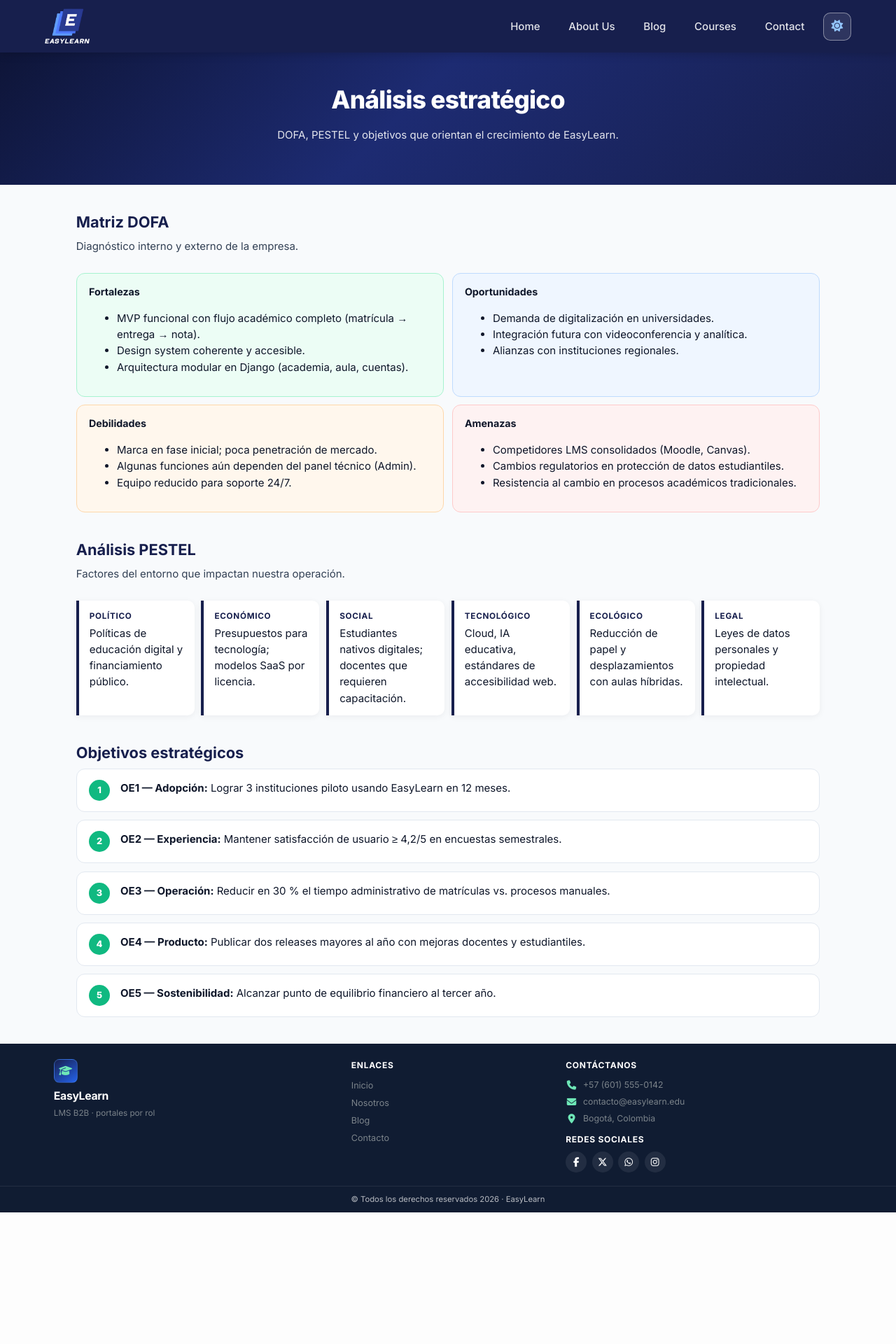
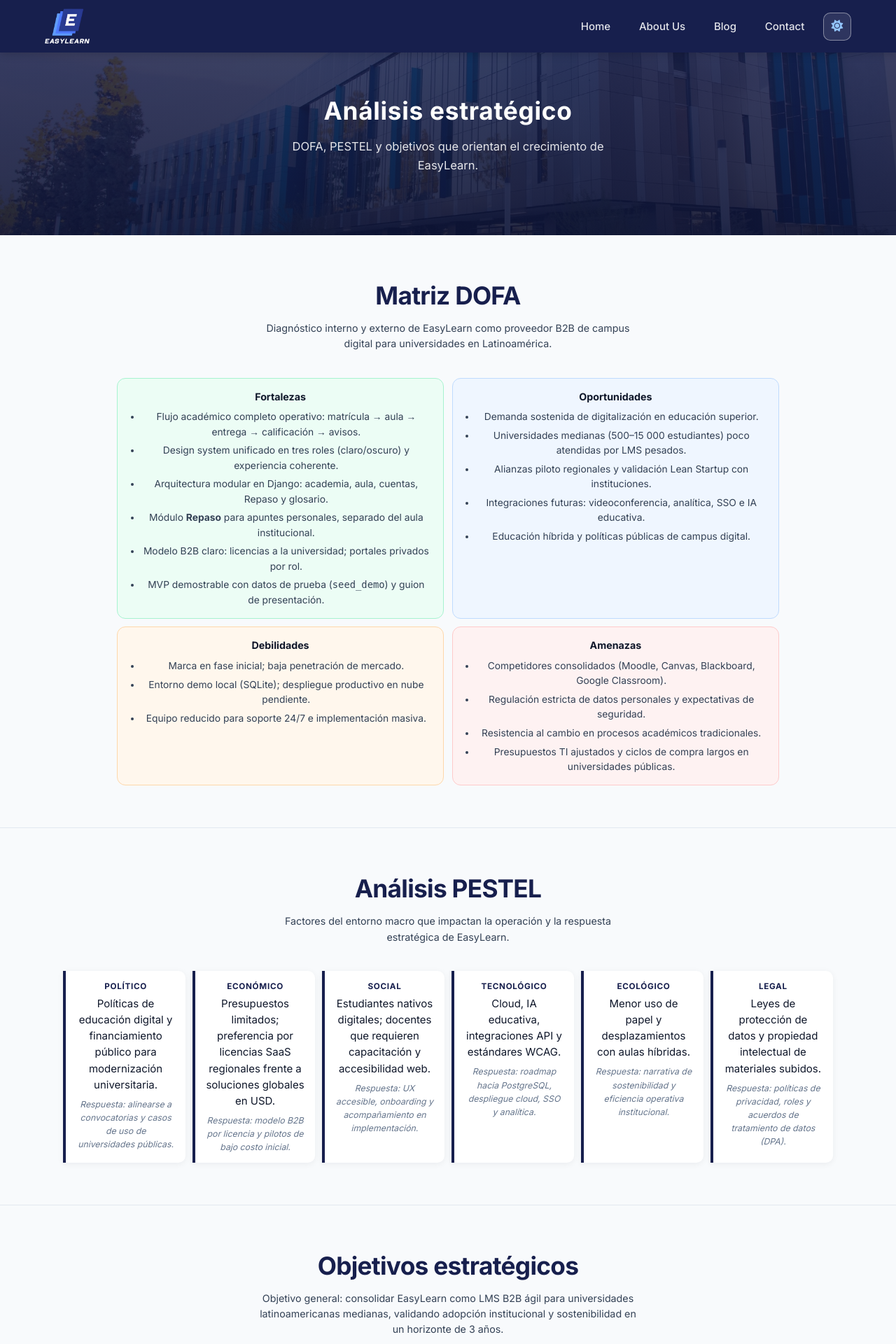
Before and after one commit to Juanp8al/Easy-learn-design-system, a Django app: page /estrategia/ in a window 1280 px wide. Shown: the top 1920 px of the page at 70% size. Before the commit the page ends 1732 px from the top, so only its background shows below. Run offline with Django 4.2, Linux system fonts and the light colour scheme; parts of the project's set-up code (start-up, migrations or seed data) failed here and were passed over; some libraries are stand-ins or nearby versions.

Commit message:
Se elimino courses

```diff
--- a/static/easylearn/css/sitio-publico.css
+++ b/static/easylearn/css/sitio-publico.css
@@ -450,6 +450,52 @@ body.sitio-nav-open {
   letter-spacing: 0.06em;
   color: var(--ds-blue-900, #171f4d);
   margin-bottom: 0.25rem;
+}
+
+.sitio-pestel__note {
+  display: block;
+  margin-top: 0.45rem;
+  font-size: 0.82rem;
+  color: var(--neutral-muted, #64748b);
+  font-style: italic;
+}
+
+.sitio-objectives__meta {
+  display: block;
+  margin-top: 0.35rem;
+  font-size: 0.82rem;
+  color: var(--neutral-muted, #64748b);
+  font-weight: 500;
+}
+
+/* Home · resumen estratégico */
+.el-home-estrategia-cta {
+  text-align: center;
+  margin: 0.5rem 0 0;
+}
+
+.el-home-estrategia-links {
+  display: flex;
+  flex-wrap: wrap;
+  gap: 0.5rem;
+  justify-content: center;
+  margin-top: 1rem;
+}
+
+.el-home-estrategia-links a {
+  font-size: 0.88rem;
+  font-weight: 600;
+  color: var(--ds-blue-900, #171f4d);
+  text-decoration: none;
+  padding: 0.35rem 0.75rem;
+  border-radius: 999px;
+  border: 1px solid var(--neutral-border, #e2e8f0);
+  background: #fff;
+}
+
+.el-home-estrategia-links a:hover {
+  border-color: var(--cta-primary, #10b981);
+  color: var(--cta-primary, #10b981);
 }
 
 .sitio-objectives {
@@ -2242,6 +2288,17 @@ html:has(.el-sitio-page) {
     0 20px 48px rgb(23 31 77 / 0.08);
   box-sizing: border-box;
   overflow: hidden;
+}
+
+.el-sitio-blog__main {
+  display: flex;
+  flex-direction: column;
+  gap: 2.5rem;
+}
+
+.el-sitio-blog__post + .el-sitio-blog__post {
+  padding-top: 2rem;
+  border-top: 1px solid var(--neutral-border, #e2e8f0);
 }
 
 .el-sitio-blog__post {
--- a/templates/easylearn/sitio/base.html
+++ b/templates/easylearn/sitio/base.html
@@ -53,9 +53,6 @@
           </li>
           <li>
             <a href="{% url 'site_innovacion' %}"{% if sitio_nav == 'blog' %} class="is-active"{% endif %}>Blog</a>
-          </li>
-          <li>
-            <a href="{% url 'site_producto' %}"{% if sitio_nav == 'courses' %} class="is-active"{% endif %}>Courses</a>
           </li>
           <li>
             <a href="{% url 'site_contacto' %}"{% if sitio_nav == 'contacto' %} class="is-active"{% endif %}>Contact</a>
--- a/templates/easylearn/sitio/estrategia.html
+++ b/templates/easylearn/sitio/estrategia.html
@@ -3,73 +3,8 @@
 {% block sitio_title %}Estrategia{% endblock %}
 
 {% block sitio_content %}
-<section class="sitio-hero sitio-hero--compact">
-  <div class="sitio-hero__inner">
-    <h1>An&aacute;lisis estrat&eacute;gico</h1>
-    <p>DOFA, PESTEL y objetivos que orientan el crecimiento de EasyLearn.</p>
-  </div>
-</section>
-
-<section class="sitio-section">
-  <h2>Matriz DOFA</h2>
-  <p class="sitio-section__lead">Diagn&oacute;stico interno y externo de la empresa.</p>
-  <div class="sitio-dofa">
-    <article class="sitio-dofa__q sitio-dofa__q--f">
-      <h3>Fortalezas</h3>
-      <ul>
-        <li>MVP funcional con flujo acad&eacute;mico completo (matr&iacute;cula &rarr; entrega &rarr; nota).</li>
-        <li>Design system coherente y accesible.</li>
-        <li>Arquitectura modular en Django (academia, aula, cuentas).</li>
-      </ul>
-    </article>
-    <article class="sitio-dofa__q sitio-dofa__q--o">
-      <h3>Oportunidades</h3>
-      <ul>
-        <li>Demanda de digitalizaci&oacute;n en universidades.</li>
-        <li>Integraci&oacute;n futura con videoconferencia y anal&iacute;tica.</li>
-        <li>Alianzas con instituciones regionales.</li>
-      </ul>
-    </article>
-    <article class="sitio-dofa__q sitio-dofa__q--d">
-      <h3>Debilidades</h3>
-      <ul>
-        <li>Marca en fase inicial; poca penetraci&oacute;n de mercado.</li>
-        <li>Algunas funciones a&uacute;n dependen del panel t&eacute;cnico (Admin).</li>
-        <li>Equipo reducido para soporte 24/7.</li>
-      </ul>
-    </article>
-    <article class="sitio-dofa__q sitio-dofa__q--a">
-      <h3>Amenazas</h3>
-      <ul>
-        <li>Competidores LMS consolidados (Moodle, Canvas).</li>
-        <li>Cambios regulatorios en protecci&oacute;n de datos estudiantiles.</li>
-        <li>Resistencia al cambio en procesos acad&eacute;micos tradicionales.</li>
-      </ul>
-    </article>
-  </div>
-</section>
-
-<section class="sitio-section" style="padding-top:0;">
-  <h2>An&aacute;lisis PESTEL</h2>
-  <p class="sitio-section__lead">Factores del entorno que impactan nuestra operaci&oacute;n.</p>
-  <div class="sitio-pestel">
-    <div class="sitio-pestel__item"><strong>Pol&iacute;tico</strong> Pol&iacute;ticas de educaci&oacute;n digital y financiamiento p&uacute;blico.</div>
-    <div class="sitio-pestel__item"><strong>Econ&oacute;mico</strong> Presupuestos para tecnolog&iacute;a; modelos SaaS por licencia.</div>
-    <div class="sitio-pestel__item"><strong>Social</strong> Estudiantes nativos digitales; docentes que requieren capacitaci&oacute;n.</div>
-    <div class="sitio-pestel__item"><strong>Tecnol&oacute;gico</strong> Cloud, IA educativa, est&aacute;ndares de accesibilidad web.</div>
-    <div class="sitio-pestel__item"><strong>Ecol&oacute;gico</strong> Reducci&oacute;n de papel y desplazamientos con aulas h&iacute;bridas.</div>
-    <div class="sitio-pestel__item"><strong>Legal</strong> Leyes de datos personales y propiedad intelectual.</div>
-  </div>
-</section>
-
-<section class="sitio-section" style="padding-top:0;">
-  <h2>Objetivos estrat&eacute;gicos</h2>
-  <ol class="sitio-objectives">
-    <li><div><strong>OE1 &mdash; Adopci&oacute;n:</strong> Lograr 3 instituciones piloto usando EasyLearn en 12 meses.</div></li>
-    <li><div><strong>OE2 &mdash; Experiencia:</strong> Mantener satisfacci&oacute;n de usuario &ge; 4,2/5 en encuestas semestrales.</div></li>
-    <li><div><strong>OE3 &mdash; Operaci&oacute;n:</strong> Reducir en 30 % el tiempo administrativo de matr&iacute;culas vs. procesos manuales.</div></li>
-    <li><div><strong>OE4 &mdash; Producto:</strong> Publicar dos releases mayores al a&ntilde;o con mejoras docentes y estudiantiles.</div></li>
-    <li><div><strong>OE5 &mdash; Sostenibilidad:</strong> Alcanzar punto de equilibrio financiero al tercer a&ntilde;o.</div></li>
-  </ol>
-</section>
+<div class="el-sitio-page">
+  {% include "easylearn/sitio/includes/page_banner.html" with banner_title="An&aacute;lisis estrat&eacute;gico" banner_lead="DOFA, PESTEL y objetivos que orientan el crecimiento de EasyLearn." %}
+  {% include "easylearn/sitio/includes/estrategia_analisis.html" %}
+</div>
 {% endblock %}
--- /dev/null
+++ b/templates/easylearn/sitio/includes/estrategia_analisis.html
@@ -0,0 +1,143 @@
+{# Análisis estratégico: DOFA, PESTEL y objetivos (reutilizable en Blog y /estrategia/) #}
+
+<section class="el-sitio-section" id="estrategia-dofa" aria-labelledby="estrategia-dofa-title">
+  <div class="el-sitio-section__inner">
+    <h2 id="estrategia-dofa-title" class="el-home-section-title">Matriz DOFA</h2>
+    <p class="el-home-section-lead">
+      Diagn&oacute;stico interno y externo de EasyLearn como proveedor B2B de campus digital para universidades en Latinoam&eacute;rica.
+    </p>
+    <div class="sitio-dofa">
+      <article class="sitio-dofa__q sitio-dofa__q--f">
+        <h3>Fortalezas</h3>
+        <ul class="el-sitio-list">
+          <li>Flujo acad&eacute;mico completo operativo: matr&iacute;cula &rarr; aula &rarr; entrega &rarr; calificaci&oacute;n &rarr; avisos.</li>
+          <li>Design system unificado en tres roles (claro/oscuro) y experiencia coherente.</li>
+          <li>Arquitectura modular en Django: academia, aula, cuentas, Repaso y glosario.</li>
+          <li>M&oacute;dulo <strong>Repaso</strong> para apuntes personales, separado del aula institucional.</li>
+          <li>Modelo B2B claro: licencias a la universidad; portales privados por rol.</li>
+          <li>MVP demostrable con datos de prueba (<code>seed_demo</code>) y guion de presentaci&oacute;n.</li>
+        </ul>
+      </article>
+      <article class="sitio-dofa__q sitio-dofa__q--o">
+        <h3>Oportunidades</h3>
+        <ul class="el-sitio-list">
+          <li>Demanda sostenida de digitalizaci&oacute;n en educaci&oacute;n superior.</li>
+          <li>Universidades medianas (500&ndash;15&nbsp;000 estudiantes) poco atendidas por LMS pesados.</li>
+          <li>Alianzas piloto regionales y validaci&oacute;n Lean Startup con instituciones.</li>
+          <li>Integraciones futuras: videoconferencia, anal&iacute;tica, SSO e IA educativa.</li>
+          <li>Educaci&oacute;n h&iacute;brida y pol&iacute;ticas p&uacute;blicas de campus digital.</li>
+        </ul>
+      </article>
+      <article class="sitio-dofa__q sitio-dofa__q--d">
+        <h3>Debilidades</h3>
+        <ul class="el-sitio-list">
+          <li>Marca en fase inicial; baja penetraci&oacute;n de mercado.</li>
+          <li>Entorno demo local (SQLite); despliegue productivo en nube pendiente.</li>
+          <li>Equipo reducido para soporte 24/7 e implementaci&oacute;n masiva.</li>
+        </ul>
+      </article>
+      <article class="sitio-dofa__q sitio-dofa__q--a">
+        <h3>Amenazas</h3>
+        <ul class="el-sitio-list">
+          <li>Competidores consolidados (Moodle, Canvas, Blackboard, Google Classroom).</li>
+          <li>Regulaci&oacute;n estricta de datos personales y expectativas de seguridad.</li>
+          <li>Resistencia al cambio en procesos acad&eacute;micos tradicionales.</li>
+          <li>Presupuestos TI ajustados y ciclos de compra largos en universidades p&uacute;blicas.</li>
+        </ul>
+      </article>
+    </div>
+  </div>
+</section>
+
+<section class="el-sitio-section el-sitio-section--alt" id="estrategia-pestel" aria-labelledby="estrategia-pestel-title">
+  <div class="el-sitio-section__inner">
+    <h2 id="estrategia-pestel-title" class="el-home-section-title">An&aacute;lisis PESTEL</h2>
+    <p class="el-home-section-lead">Factores del entorno macro que impactan la operaci&oacute;n y la respuesta estrat&eacute;gica de EasyLearn.</p>
+    <div class="sitio-pestel">
+      <div class="sitio-pestel__item">
+        <strong>Pol&iacute;tico</strong>
+        Pol&iacute;ticas de educaci&oacute;n digital y financiamiento p&uacute;blico para modernizaci&oacute;n universitaria.
+        <span class="sitio-pestel__note">Respuesta: alinearse a convocatorias y casos de uso de universidades p&uacute;blicas.</span>
+      </div>
+      <div class="sitio-pestel__item">
+        <strong>Econ&oacute;mico</strong>
+        Presupuestos limitados; preferencia por licencias SaaS regionales frente a soluciones globales en USD.
+        <span class="sitio-pestel__note">Respuesta: modelo B2B por licencia y pilotos de bajo costo inicial.</span>
+      </div>
+      <div class="sitio-pestel__item">
+        <strong>Social</strong>
+        Estudiantes nativos digitales; docentes que requieren capacitaci&oacute;n y accesibilidad web.
+        <span class="sitio-pestel__note">Respuesta: UX accesible, onboarding y acompa&ntilde;amiento en implementaci&oacute;n.</span>
+      </div>
+      <div class="sitio-pestel__item">
+        <strong>Tecnol&oacute;gico</strong>
+        Cloud, IA educativa, integraciones API y est&aacute;ndares WCAG.
+        <span class="sitio-pestel__note">Respuesta: roadmap hacia PostgreSQL, despliegue cloud, SSO y anal&iacute;tica.</span>
+      </div>
+      <div class="sitio-pestel__item">
+        <strong>Ecol&oacute;gico</strong>
+        Menor uso de papel y desplazamientos con aulas h&iacute;bridas.
+        <span class="sitio-pestel__note">Respuesta: narrativa de sostenibilidad y eficiencia operativa institucional.</span>
+      </div>
+      <div class="sitio-pestel__item">
+        <strong>Legal</strong>
+        Leyes de protecci&oacute;n de datos y propiedad intelectual de materiales subidos.
+        <span class="sitio-pestel__note">Respuesta: pol&iacute;ticas de privacidad, roles y acuerdos de tratamiento de datos (DPA).</span>
+      </div>
+    </div>
+  </div>
+</section>
+
+<section class="el-sitio-section" id="estrategia-objetivos" aria-labelledby="estrategia-objetivos-title">
+  <div class="el-sitio-section__inner">
+    <h2 id="estrategia-objetivos-title" class="el-home-section-title">Objetivos estrat&eacute;gicos</h2>
+    <p class="el-home-section-lead">
+      Objetivo general: consolidar EasyLearn como LMS B2B &aacute;gil para universidades latinoamericanas medianas,
+      validando adopci&oacute;n institucional y sostenibilidad en un horizonte de 3 a&ntilde;os.
+    </p>
+    <ol class="sitio-objectives">
+      <li>
+        <div>
+          <strong>OE1 &mdash; Adopci&oacute;n comercial:</strong> Obtener 3 instituciones piloto con flujo completo en producci&oacute;n.
+          <span class="sitio-objectives__meta">KPI: universidades activas &middot; Plazo: 12 meses</span>
+        </div>
+      </li>
+      <li>
+        <div>
+          <strong>OE2 &mdash; Experiencia de usuario:</strong> Mantener satisfacci&oacute;n &ge; 4,2/5 en encuestas semestrales por rol.
+          <span class="sitio-objectives__meta">KPI: encuesta 1&ndash;5 &middot; Plazo: semestral</span>
+        </div>
+      </li>
+      <li>
+        <div>
+          <strong>OE3 &mdash; Eficiencia operativa:</strong> Reducir en 30&nbsp;% el tiempo administrativo de matr&iacute;culas vs. procesos manuales.
+          <span class="sitio-objectives__meta">KPI: horas por proceso &middot; Plazo: 18 meses</span>
+        </div>
+      </li>
+      <li>
+        <div>
+          <strong>OE4 &mdash; Evoluci&oacute;n de producto:</strong> Publicar 2 releases mayores al a&ntilde;o; cerrar brechas del MVP (foros, CRUD docente, cloud).
+          <span class="sitio-objectives__meta">KPI: releases y % gesti&oacute;n sin Admin &middot; Plazo: 24 meses</span>
+        </div>
+      </li>
+      <li>
+        <div>
+          <strong>OE5 &mdash; Sostenibilidad financiera:</strong> Alcanzar punto de equilibrio entre licencias y costos operativos.
+          <span class="sitio-objectives__meta">KPI: break-even &middot; Plazo: a&ntilde;o 3</span>
+        </div>
+      </li>
+      <li>
+        <div>
+          <strong>OE6 &mdash; Cumplimiento y confianza:</strong> Documentar 100&nbsp;% de requisitos cr&iacute;ticos de protecci&oacute;n de datos para contratos B2B.
+          <span class="sitio-objectives__meta">KPI: checklist legal &middot; Plazo: 24 meses</span>
+        </div>
+      </li>
+      <li>
+        <div>
+          <strong>OE7 &mdash; Diferenciaci&oacute;n:</strong> Posicionar Repaso y UX como ventaja frente a LMS gen&eacute;ricos.
+          <span class="sitio-objectives__meta">KPI: &ge; 40&nbsp;% estudiantes activos en Repaso semanal &middot; Plazo: 12 meses</span>
+        </div>
+      </li>
+    </ol>
+  </div>
+</section>
```
Also changed, not shown: static/easylearn/js/sitio-gsap-home.js (+0 -18 lines), templates/easylearn/sitio/home.html (+33 -34 lines), templates/easylearn/sitio/innovacion.html (+16 -3 lines).
